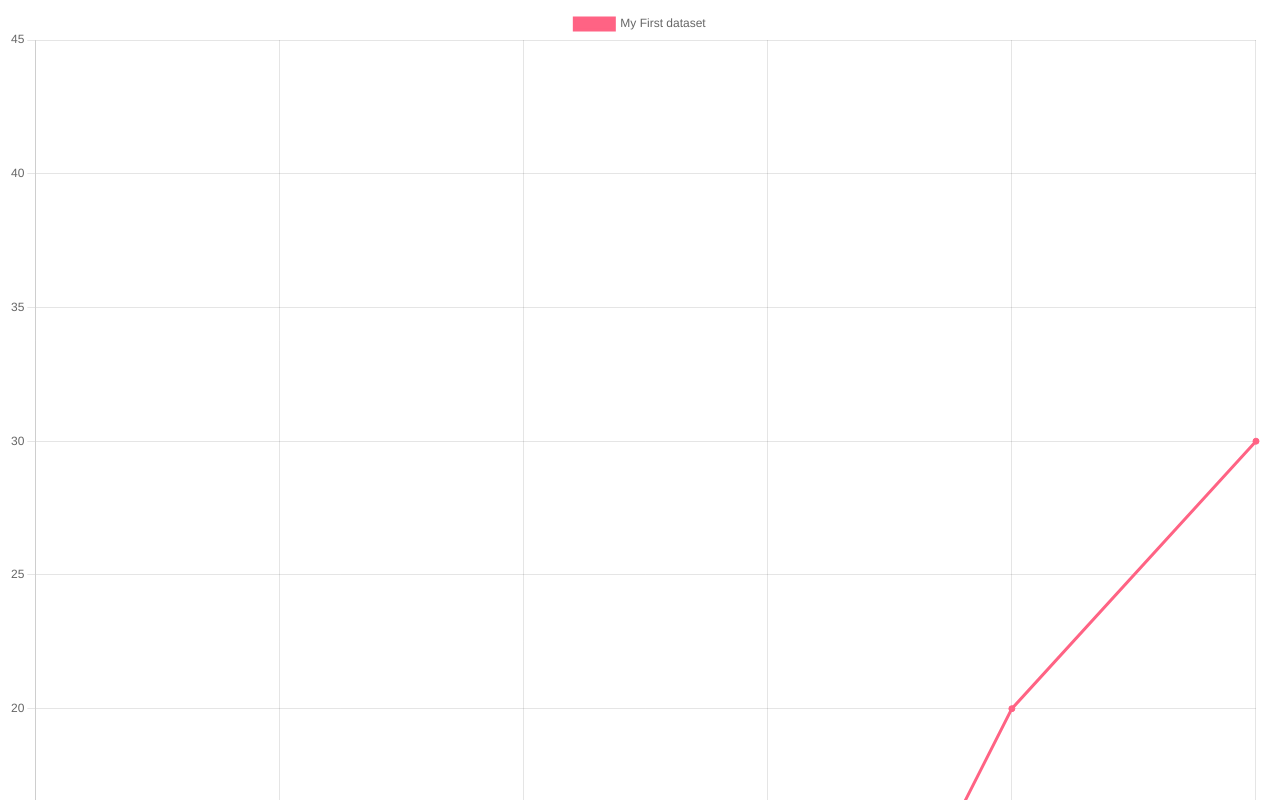
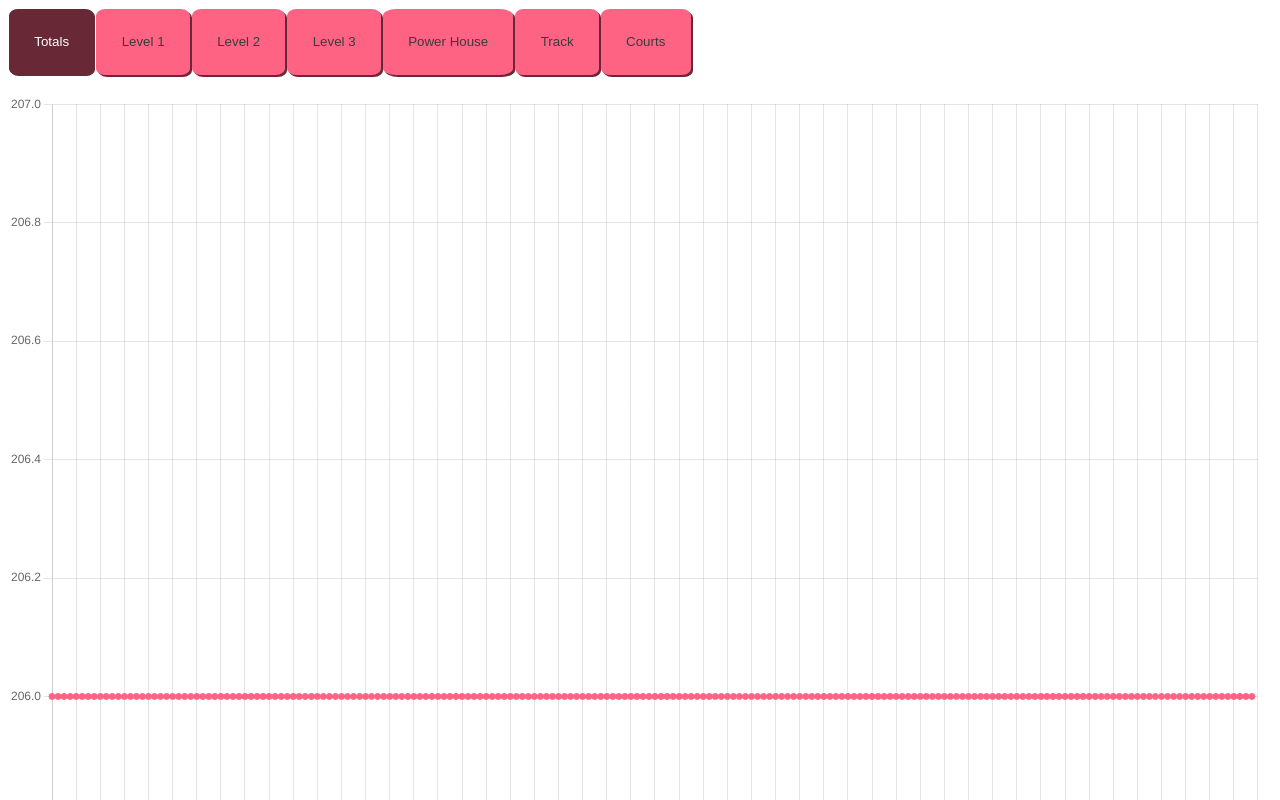
Before and after one commit to jacksongski/NickTracker, a plain HTML site: page index.html in a window 1280 px wide. Shown: the top 800 px of the page. Drawn offline with nearby package versions, Linux system fonts and the light colour scheme.

Commit message:
bulk of graph capability, edited date format

```diff
--- a/graph.js
+++ b/graph.js
@@ -1,24 +1,133 @@
-const labels = ["January", "February", "March", "April", "May", "June"];
+allData = [];
+graphData = [];
+config = null;
+myChart = null;
+jQuery.ajax({
+  url: "https://raw.githubusercontent.com/jacksongski/NickTracker/main/NickData.csv",
+  type: "get",
+  dataType: "text",
+  async: "false",
+  success: function (data) {
+    let lines = data.split("\n");
+    let fields = [
+      "date",
+      "time",
+      "l1",
+      "l2",
+      "l3",
+      "ph",
+      "track",
+      "courts",
+      "total",
+    ];
+    let json = [];
 
-const data = {
+    for (let i = 0; i < lines.length; i++) {
+      let current = lines[i].split(",");
+      let doc = {};
+      for (let j = 0; j < fields.length; j++) {
+        doc[fields[j]] = current[j];
+      }
+      json.push(doc);
+    }
+    allData = json;
+    graphData = [];
+    for (i = 0; i < allData.length; i++) {
+      graphData.push(parseInt(allData[i].total));
+    }
+
+    curr = document.getElementById("total");
+
+    labels = [];
+    date = "";
+    for (i = 0; i < allData.length; i++) {
+      labels.push(allData[i].date);
+      //   if (date != allData[i].date) {
+      //     date = allData[i].date;
+      //     labels.push(allData[i].date);
+      //     console.log(date);
+      //   } else {
+      //     labels.push("");
+      //   }
+    }
+    graphSpecs = {
       labels: labels,
       datasets: [
         {
-      label: "My First dataset",
           backgroundColor: "rgb(255, 99, 132)",
           borderColor: "rgb(255, 99, 132)",
-      data: [0, 10, 5, 2, 20, 30, 45],
+          data: graphData,
         },
       ],
     };
 
-const config = {
+    config = {
       type: "line",
-  data: data,
-  options: {},
+      data: graphSpecs,
+      options: {
+        plugins: {
+          tooltip: {
+            displayColors: false,
+            backgroundColor: "rgba(20, 40, 50, 0.8)",
+            callbacks: {
+              title: function (context) {
+                index = context[0].dataIndex;
+                time = allData[index].time.split(":");
+                if (time[0] >= 12) {
+                  time[1] += " p.m.";
+                } else {
+                  time[1] += " a.m.";
+                }
+                time[0] = ((parseInt(time[0]) + 11) % 12) + 1 + ":";
+                return (
+                  "Date: " +
+                  allData[index].date +
+                  "\nTime: " +
+                  time[0] +
+                  time[1]
+                );
+              },
+            },
+          },
+          legend: {
+            display: false,
+          },
+        },
+      },
     };
+    myChart = new Chart(document.getElementById("myChart"), config);
+  },
+  error: function (jqXHR, textStatus, errorThrow) {
+    console.log(textStatus);
+  },
+});
 
-const myChart = new Chart(
-    document.getElementById('myChart'),
-    config
-  );
+function btnFunc(id) {
+  buttons = document.getElementsByTagName("button");
+  for (button of buttons) {
+    button.setAttribute("aria-pressed", "false");
+  }
+  curr = document.getElementById(id);
+  curr.setAttribute("aria-pressed", "true");
+  graphData = [];
+  for (i = 0; i < allData.length; i++) {
+    if (id == "total") {
+      graphData.push(parseInt(allData[i].total));
+    } else if (id == "l1") {
+      graphData.push(allData[i].l1);
+    } else if (id == "l2") {
+      graphData.push(allData[i].l2);
+    } else if (id == "l3") {
+      graphData.push(allData[i].l3);
+    } else if (id == "ph") {
+      graphData.push(parseInt(allData[i].ph));
+    } else if (id == "track") {
+      graphData.push(parseInt(allData[i].track));
+    } else if (id == "courts") {
+      graphData.push(allData[i].courts);
+    }
+  }
+
+  graphSpecs.datasets[0].data = graphData;
+  myChart.update(config);
+}
--- a/index.html
+++ b/index.html
@@ -7,7 +7,40 @@
 </html>
 <body>
   <script src="https://cdn.jsdelivr.net/npm/chart.js"></script>
+  <script src="https://cdnjs.cloudflare.com/ajax/libs/jquery/3.3.1/jquery.min.js"></script>
 
+  <table>
+    <tr>
+      <button id="total" aria-pressed="true" onclick="btnFunc('total')">
+        Totals
+      </button>
+      <button id="l1" onclick="btnFunc('l1')">Level 1</button>
+      <button id="l2" onclick="btnFunc('l2')">Level 2</button>
+      <button id="l3" onclick="btnFunc('l3')">Level 3</button>
+      <button id="ph" onclick="btnFunc('ph')">Power House</button>
+      <button id="track" onclick="btnFunc('track')">Track</button>
+      <button id="courts" onclick="btnFunc('courts')">Courts</button>
+    </tr>
+  </table>
+  <br />
   <canvas id="myChart" width="400" height="400"></canvas>
   <script src="./graph.js"></script>
 </body>
+
+<style>
+  button {
+    color: rgb(59, 59, 59);
+    background-color: rgb(255, 99, 132);
+    border: 0px solid;
+    border-radius: 10%;
+    border-color: rgb(0, 0, 0);
+    padding: 2%;
+    margin: 1px;
+    box-shadow: 2px 2px rgb(105, 40, 54);
+  }
+  [aria-pressed="true"] {
+    background-color: rgb(105, 40, 54);
+    box-shadow: 1px 1px rgb(105, 40, 54);
+    color: white;
+  }
+</style>
```
Also changed, not shown: 1 other file. Lines whose indentation alone changed are shown as unchanged.
